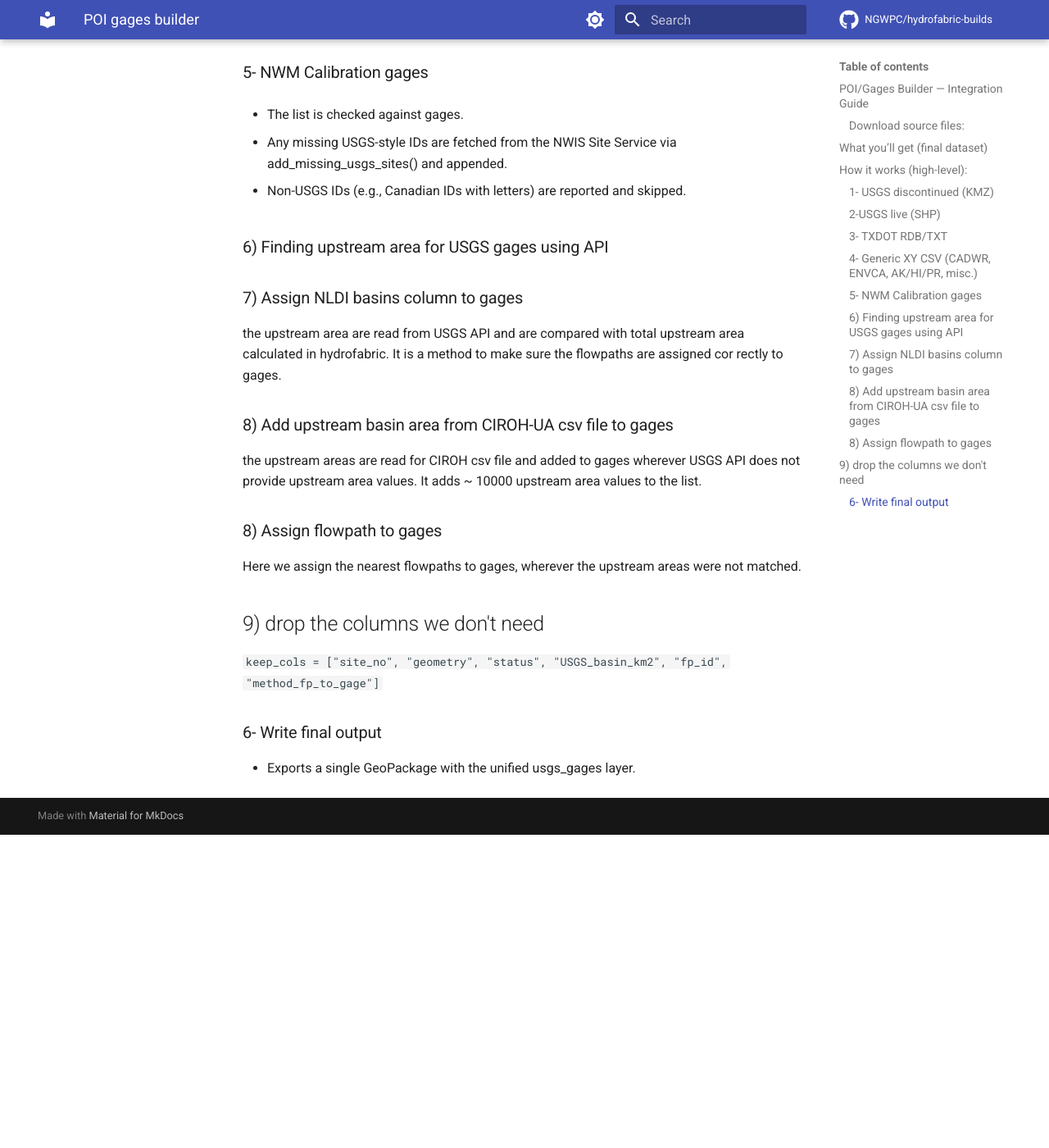
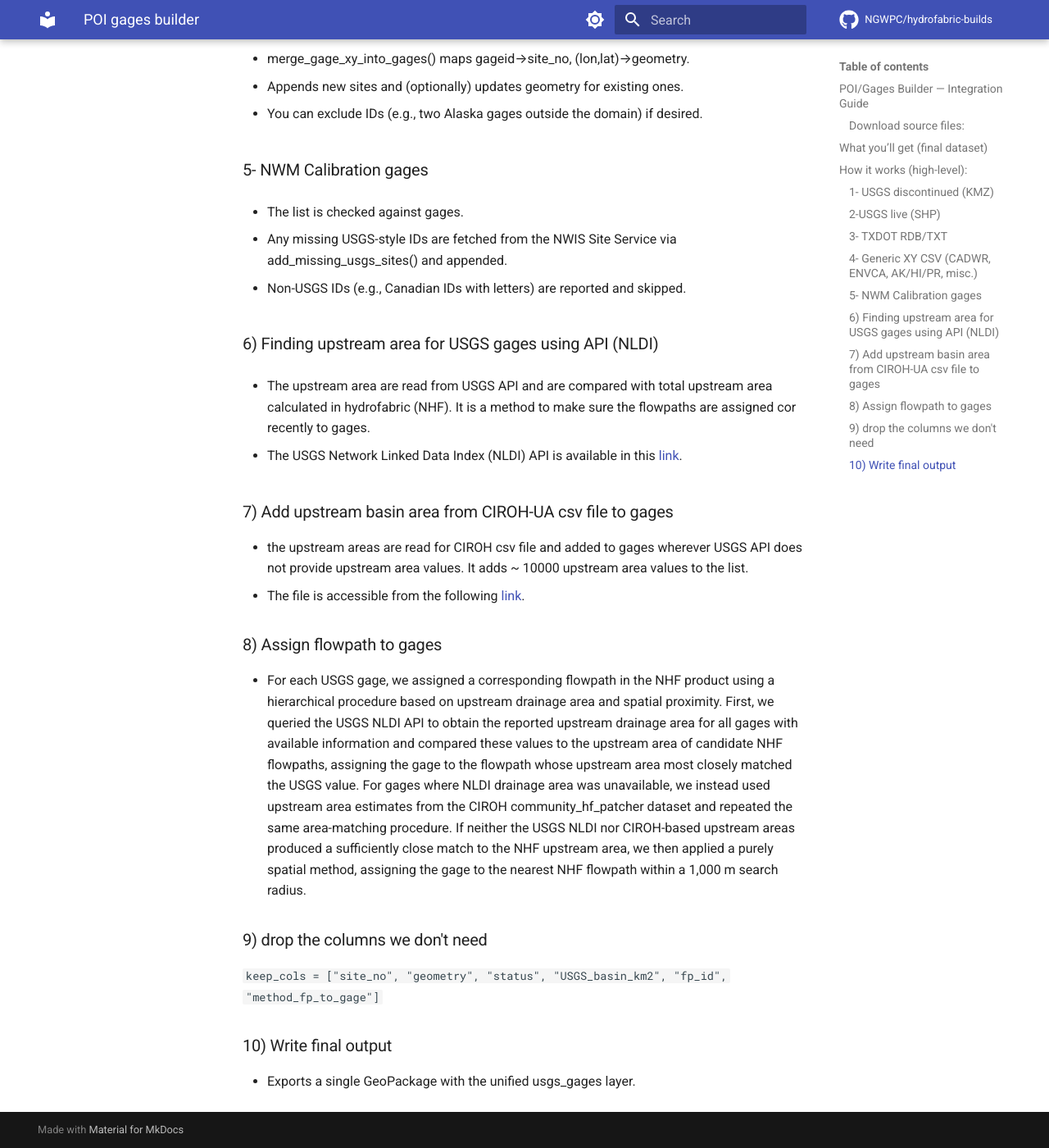
Before and after one commit to NGWPC/nhf-builds, an MkDocs documentation site: the page built from docs/builds/POI_gages_builder.md, in a window 1280 px wide and 1400 px high, scrolled down 2078 px. Shown: the whole window at 82% size. Built offline with MkDocs 1.6.1 and Material for MkDocs 9.7.7, drawn with Linux system fonts in a browser that asks for light colours; comment, search, counter and statistics services are not loaded; before the commit the page ends 3096 px from its top, so only the background shows below that; some of the changed text lies outside the part shown.

Commit message:
modifying docs (#122)
* modifying docs

* updating the numbers

* numbering gets corrected

```diff
--- a/docs/builds/POI_gages_builder.md
+++ b/docs/builds/POI_gages_builder.md
@@ -21,12 +21,12 @@ e.g. /home/<you>/Documents/hydrofabric-builds/data/gages/, preserving the expect
 `
 
 ## What you’ll get (final dataset)
-* Live USGS gages: ~12,000
+* Live USGS gages: ~9,000
 * Discontinued USGS gages: ~14,700 (some overlap with “live”)
 * TXDOT gages: ~77
 * CADWR gages: ~25
 * ENVCA gages: ~27
-* NWM calibration gages that were missing: ~68
+* NWM calibration gages list: ~1640
 * Alaska, Puerto Rico, Hawaii: ~30
 * Total: 26,754 point features
 
@@ -38,11 +38,15 @@ The gages task in hydrofabric-builds coordinates these steps:
 
 * build_usgs_gages_from_kmz() scans a folder of USGS KML-in-KMZ files and extracts points + site_no.
 
+* The source files are already provided. However, they can be downloaded by  users from this [link](https://waterwatch.usgs.gov/?m=stategage).
+
 * Result becomes the initial gages GeoDataFrame.
 
 ### 2-USGS live (SHP)
 
 * merge_usgs_shapefile_into_gages() reads several USGS shapefiles and adds missing sites.
+
+* The shapefiles are already provided as source files. However, the user can download them form this [link](https://waterwatch.usgs.gov/index.php?id=wwds_shp).
 
 * With update_existing=True, it overwrites geometry/name/state for matching site_no when the shapefile has better data.
 
@@ -70,23 +74,24 @@ The gages task in hydrofabric-builds coordinates these steps:
 
 * Non-USGS IDs (e.g., Canadian IDs with letters) are reported and skipped.
 
-### 6) Finding upstream area for USGS gages using API
+### 6) Finding upstream area for USGS gages using API (NLDI)
 
-### 7) Assign NLDI basins column to gages
+* The upstream area are read from USGS API and are compared with total upstream area calculated in hydrofabric (NHF). It is a method to make sure the flowpaths are assigned cor recently to gages.
 
-the upstream area are read from USGS API and are compared with total upstream area calculated in hydrofabric. It is a method to make sure the flowpaths are assigned cor rectly to gages.
+* The USGS Network Linked Data Index (NLDI) API is available in this [link](https://api.water.usgs.gov/nldi/swagger-ui/index.html?configUrl=/api/nldi/v3/api-docs/swagger-config#/linked-data-controller/getDataSources).
 
-### 8) Add upstream basin area from CIROH-UA csv file to gages
+### 7) Add upstream basin area from CIROH-UA csv file to gages
 
-the upstream areas are read for CIROH csv file and added to gages wherever USGS API does not provide upstream area values. It adds ~ 10000 upstream area values to the list.
+* the upstream areas are read for CIROH csv file and added to gages wherever USGS API does not provide upstream area values. It adds ~ 10000 upstream area values to the list.
+* The file is accessible from the following [link](https://github.com/CIROH-UA/community_hf_patcher/blob/main/scripts/hydro/gages/gage_area.csv).
 
 ### 8) Assign flowpath to gages
 
-Here we assign the nearest flowpaths to gages, wherever the upstream areas were not matched.
+* For each USGS gage, we assigned a corresponding flowpath in the NHF product using a hierarchical procedure based on upstream drainage area and spatial proximity. First, we queried the USGS NLDI API to obtain the reported upstream drainage area for all gages with available information and compared these values to the upstream area of candidate NHF flowpaths, assigning the gage to the flowpath whose upstream area most closely matched the USGS value. For gages where NLDI drainage area was unavailable, we instead used upstream area estimates from the CIROH community_hf_patcher dataset and repeated the same area-matching procedure. If neither the USGS NLDI nor CIROH-based upstream areas produced a sufficiently close match to the NHF upstream area, we then applied a purely spatial method, assigning the gage to the nearest NHF flowpath within a 1,000 m search radius.
 
-## 9) drop the columns we don't need
+### 9) drop the columns we don't need
 `keep_cols = ["site_no", "geometry", "status", "USGS_basin_km2", "fp_id", "method_fp_to_gage"]
 `
-### 6- Write final output
+### 10) Write final output
 
 * Exports a single GeoPackage with the unified usgs_gages layer.
```
